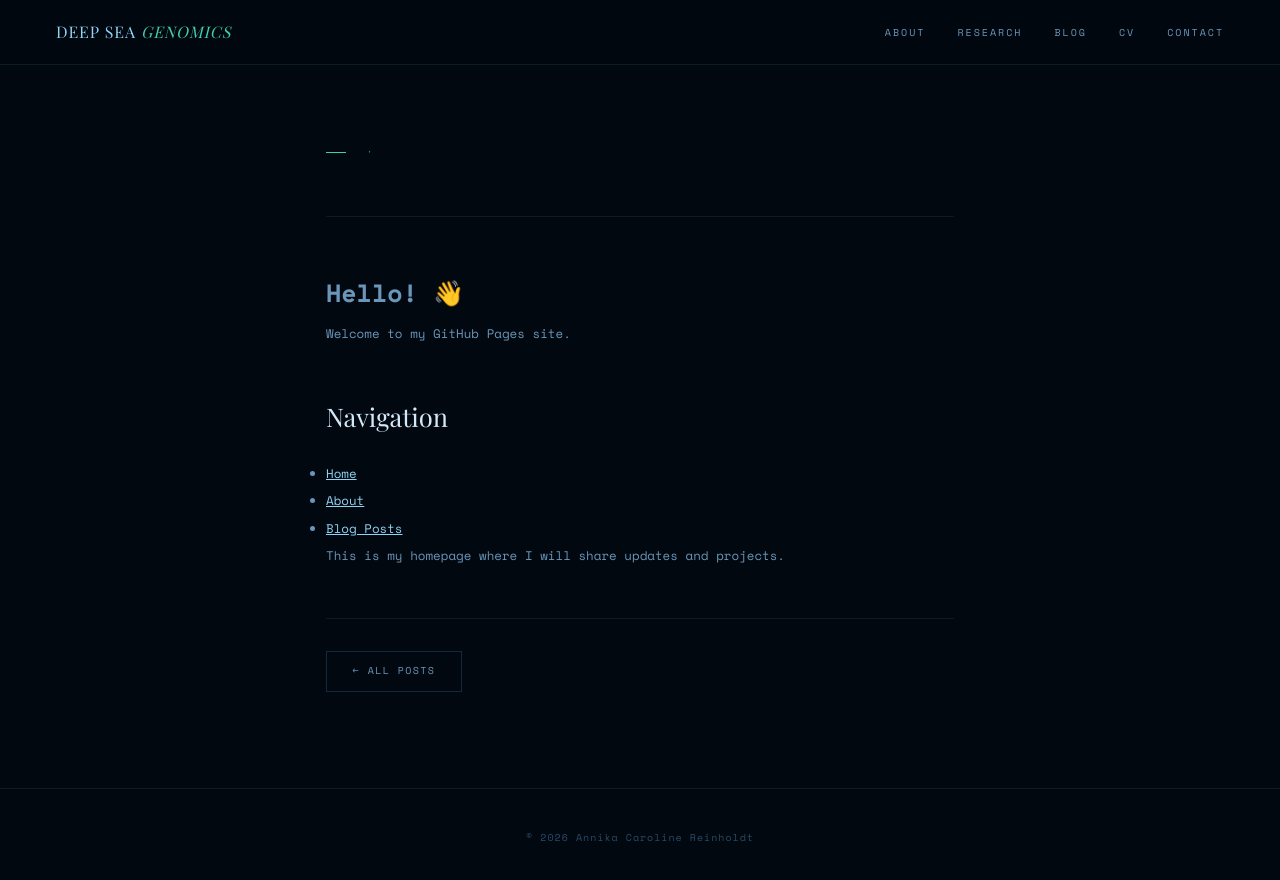
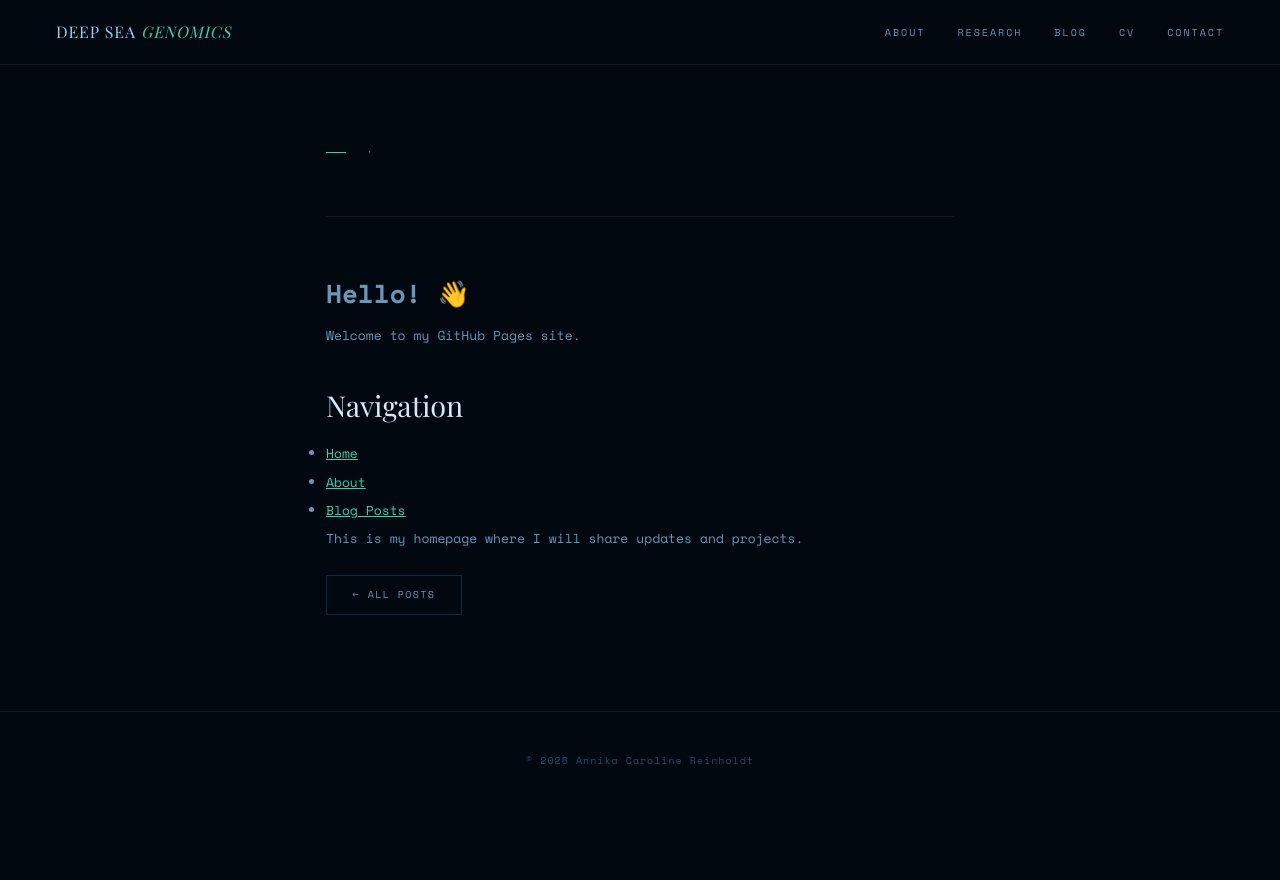
Before and after one commit to Areinholdt/Areinholdt.github.io, a Jekyll site: the page built from post.html, in a window 1280 px wide. Shown: the top 880 px of the page. Built offline with Jekyll 4.4.1, drawn with Linux system fonts in a browser that asks for light colours; some web fonts are replaced.

Commit message:
Update post.html

```diff
--- a/post.html
+++ b/post.html
@@ -13,16 +13,50 @@ layout: default
     font-weight:400; line-height:1.1; color:var(--ink);
     margin-bottom:3rem; padding-bottom:2rem; border-bottom:1px solid var(--border);
   }
-  .post-body { color:var(--muted); font-size:12.5px; line-height:2.2; }
-  .post-body h2 { font-family:var(--serif); font-size:1.6rem; font-weight:400; color:var(--ink); margin:2.5rem 0 1rem; }
-  .post-body h3 { font-family:var(--serif); font-size:1.2rem; color:var(--gold); margin:2rem 0 .8rem; font-style:italic; }
-  .post-body p { margin-bottom:1.2rem; }
-  .post-body a { color:var(--bright); }
-  .post-body img { width:100%; border:1px solid var(--border); margin:2rem 0; display:block; }
-  .post-body hr { border:none; border-top:1px solid var(--border); margin:2.5rem 0; }
-  .post-body em { color:var(--bright); }
-  .post-back { margin-top:3rem; padding-top:2rem; border-top:1px solid var(--border); }
-  @media(max-width:768px){ .post-wrap{ padding:8rem 1.5rem 4rem; } }
+  .post-body {
+    color: var(--muted);
+    font-size: 13px;
+    line-height: 2.2;
+    max-width: 720px;
+  }
+  .post-body h2 {
+    font-family: var(--serif);
+    font-size: 1.8rem;
+    font-weight: 400;
+    color: var(--ink);
+    margin: 2.5rem 0 1rem 0;
+    line-height: 1.2;
+  }
+  .post-body h3 {
+    font-family: var(--serif);
+    font-size: 1.3rem;
+    color: var(--accent-bright);
+    margin: 1.8rem 0 0.8rem 0;
+    font-style: italic;
+  }
+  .post-body p {
+    margin-bottom: 1.5rem;
+    line-height: 2;
+  }
+  .post-body strong {
+    color: var(--ink);
+    font-weight: 600;
+  }
+  .post-body em {
+    color: var(--accent-bright);
+    font-style: italic;
+  }
+  .post-body img {
+    width: 100%;
+    max-width: 600px;
+    border: 1px solid var(--border);
+    margin: 2rem 0;
+    display: block;
+  }
+  .post-body a {
+    color: var(--teal);
+    text-decoration: underline;
+  }
 </style>
 
 <div class="post-wrap">
```
